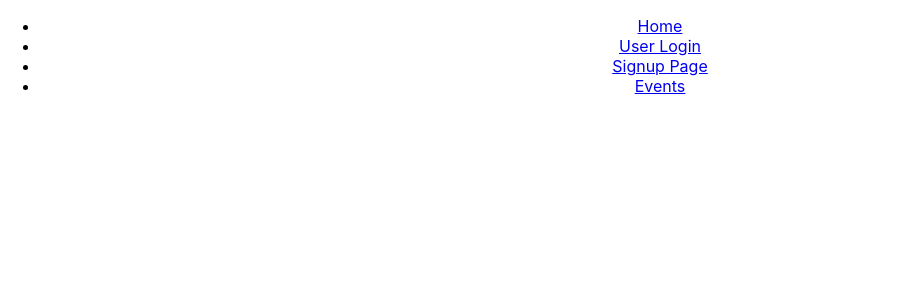
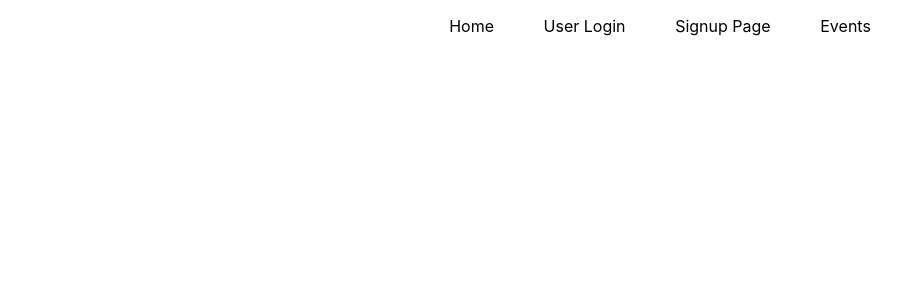
Before and after one commit to benedictify/potluck-frontend, a React (Create React App) app: page / in a window 1280 px wide. Shown: the top 300 px of the page, without its empty margins (0-910 px from the left). Built offline with nearby package versions, Linux system fonts and the light colour scheme.

Commit message:
footer done

```diff
--- a/package.json
+++ b/package.json
@@ -11,6 +11,7 @@
     "react-dom": "^17.0.2",
     "react-router-dom": "^6.0.2",
     "react-scripts": "4.0.3",
+    "styled-components": "^5.3.3",
     "web-vitals": "^1.1.2"
   },
   "scripts": {
--- a/src/App.css
+++ b/src/App.css
@@ -36,3 +36,21 @@
     transform: rotate(360deg);
   }
 }
+
+a:link {
+  text-decoration: none;
+  color: black;
+}
+
+a:visited {
+  text-decoration: none;
+  color: black;
+}
+
+a:hover {
+  text-decoration: underline;
+}
+
+a:active {
+  text-decoration: underline;
+}
--- a/src/Components/Footer.js
+++ b/src/Components/Footer.js
@@ -5,27 +5,37 @@ import {
     Route,
     Link
 } from 'react-router-dom';
+import styled from 'styled-components';
 
+const StyledList = styled.ul`
+    list-style-type: none;
+    display: flex;
+    justify-content: center;
+`
+
+const StyledLink = styled.li`
+    margin: 0 2%;
+`
 
 
 const Footer = () => {
     return (
         <Router>
             <footer>
-                <ul>
-                    <li>
+                <StyledList>
+                    <StyledLink>
                         <Link to="/">Home</Link>
-                    </li>
-                    <li>
-                        <Link to="/">User Login</Link>
-                    </li>
-                    <li>
-                        <Link to="/">Signup Page</Link>
-                    </li>
-                    <li>
-                        <Link to="/">Events</Link>
-                    </li>
-                </ul>
+                    </StyledLink>
+                    <StyledLink>
+                        <Link to="/user-login">User Login</Link>
+                    </StyledLink>
+                    <StyledLink>
+                        <Link to="/signup-page">Signup Page</Link>
+                    </StyledLink>
+                    <StyledLink>
+                        <Link to="/events">Events</Link>
+                    </StyledLink>
+                </StyledList>
             </footer>
                 <Routes>
                     <Route path ="/user-login">
```
Also changed, not shown: 1 other file (tests, documents, lock files or other folders).
